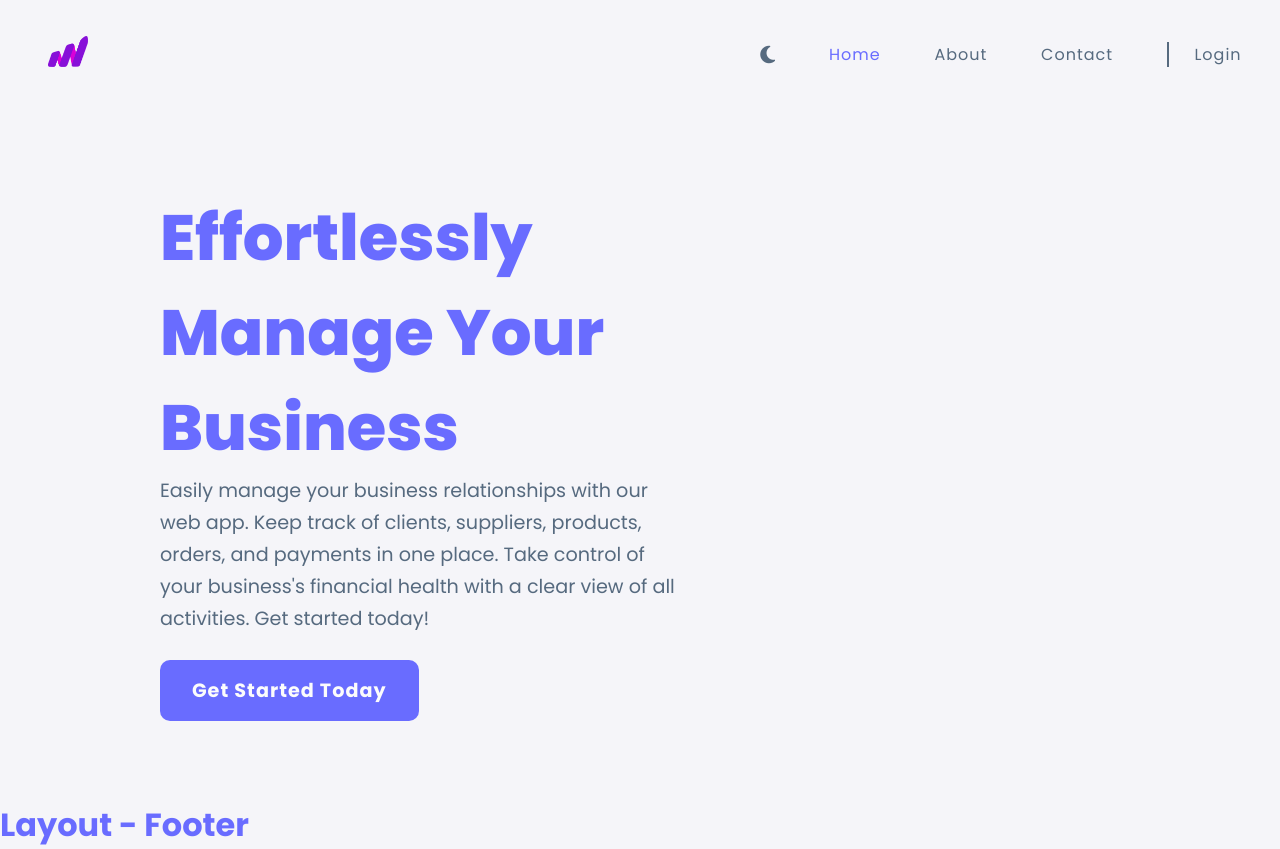
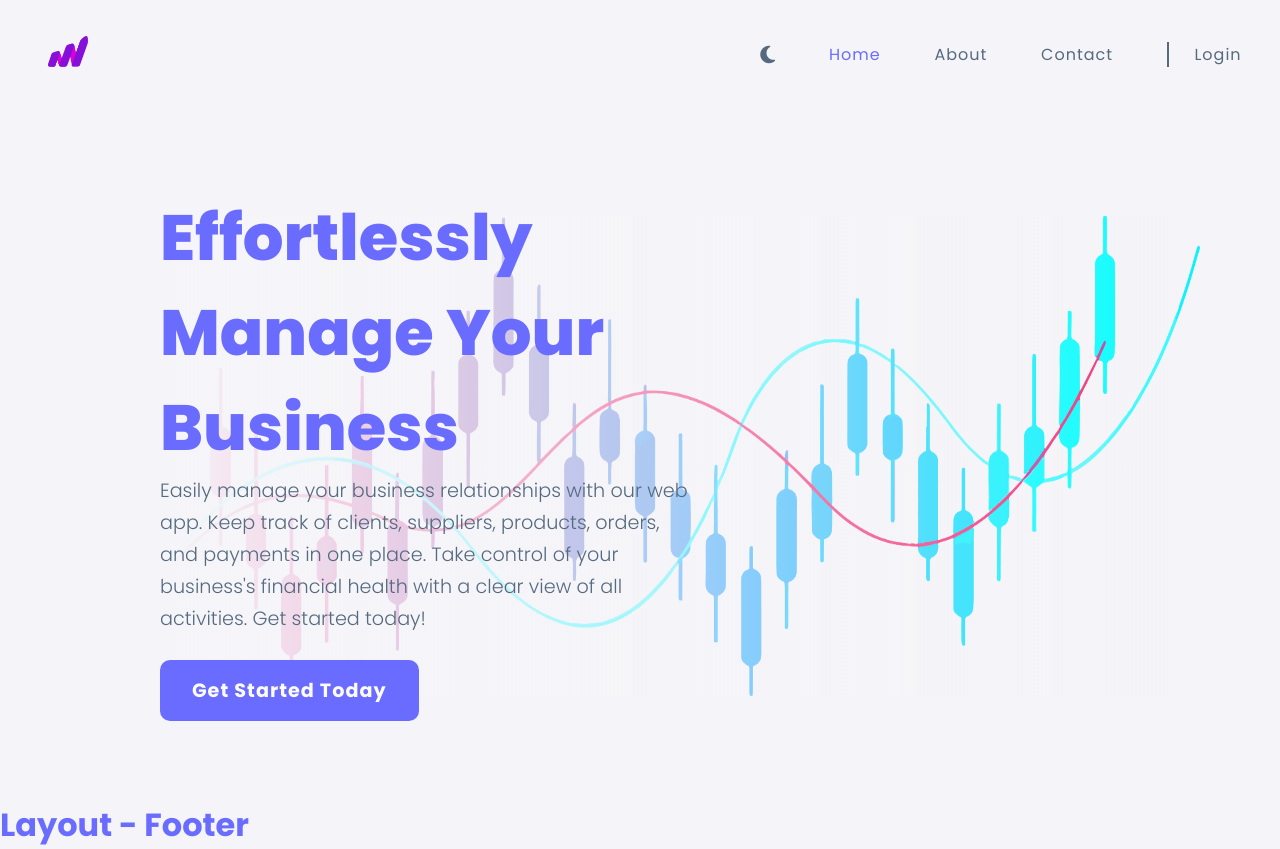
Before and after one commit to andresdeinnocentiis/managegram, a React (Vite) app in the folder frontend_managegram/: page / in a window 1280 px wide. Built offline with nearby package versions, Linux system fonts and the light colour scheme.

Commit message:
Home - Hero section (Desktop) - Status: Completed 100%

```diff
--- a/frontend_managegram/src/pages_sections/HomeMainSection.jsx
+++ b/frontend_managegram/src/pages_sections/HomeMainSection.jsx
@@ -1,5 +1,5 @@
 import React from 'react'
-import stocksImg from '../assets/images/stocksPNG3.png'
+import stocksImg from '../assets/images/stockImage.png'
 
 export const HomeMainSection = () => {
   return (
@@ -11,9 +11,9 @@ export const HomeMainSection = () => {
                 <p>Get Started Today</p>
             </a>
         </div>
-        {/*<div className="hero-img-container">
+        <div className="hero-img-container">
             <img src={stocksImg} className="hero-img" alt="" />
-        </div> */}
+        </div>
     </main>
   )
 }
--- a/frontend_managegram/src/styles/home.css
+++ b/frontend_managegram/src/styles/home.css
@@ -57,7 +57,37 @@
 
     .hero-img-container {
         width: 65rem;
+        height: 30rem;
         right: 10rem;
+        transform: rotateY(180deg);
+        align-self: center;
+        right: 5rem;
+    }
+
+    .body-dark .hero-img-container:before {
+        content: "";
+        position: absolute;
+        top: 0;
+        left: 0;
+        width: 100%;
+        height: 100%;
+        background-image: linear-gradient(to right, rgba(0,0,0,0), var(--mainColorDark));
+        z-index: 1;
+    }
+
+    .body-light .hero-img-container:before {
+        content: "";
+        position: absolute;
+        top: 0;
+        left: 0;
+        width: 100%;
+        height: 100%;
+        background-image: linear-gradient(to right, rgba(0,0,0,0), var(--thirdColorLight));
+        z-index: 1;
+    }
+
+    .hero-img {
+        height: 100%;
     }
 
     .hero-title {
@@ -69,6 +99,7 @@
         font-size: 1.5vw;
         line-height: 2.5vw;
         width: 85%;
+        font-weight: 300;
     }
 
     .cta-btn {
```
Also changed, not shown: frontend_managegram/src/assets/images/stockImage.png (added).
